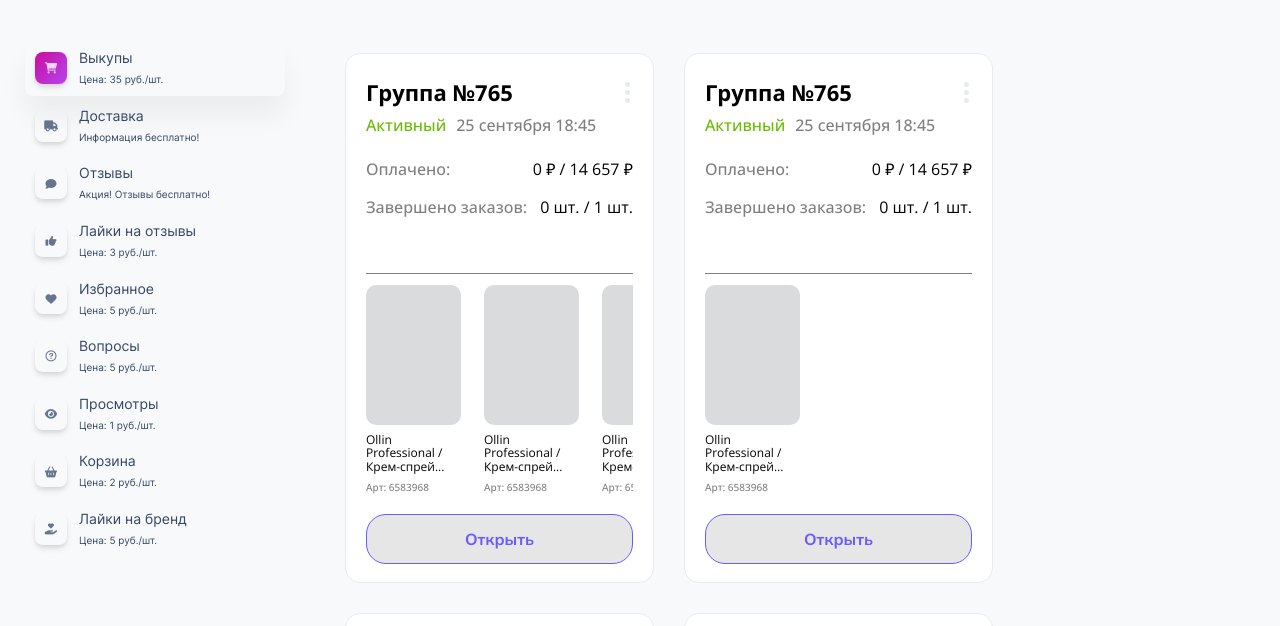
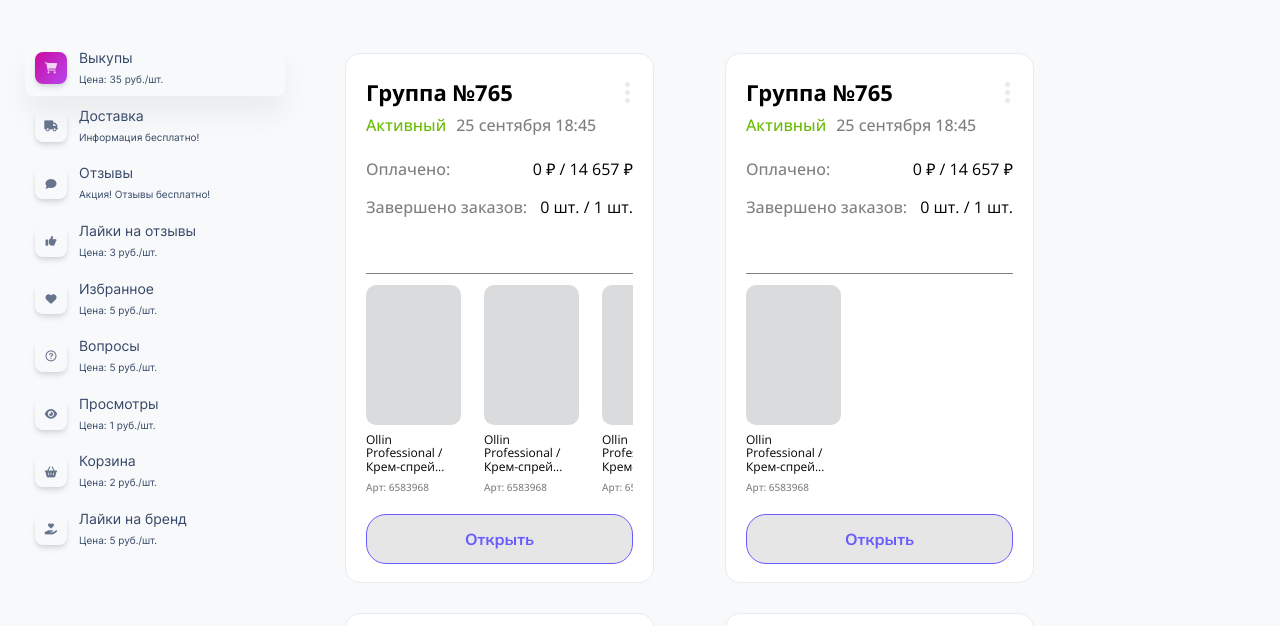
Before and after one commit to Unleashed97/wb, a website: page src/index.html in a window 1280 px wide. Shown: the part 99-725 px from the top of the page. Drawn offline with nearby package versions, Linux system fonts and the light colour scheme; files that its build step writes are made by us from their sources; files whose address does not match are found by name.

Commit message:
fix: fix

```diff
--- a/src/scss/components/main.scss
+++ b/src/scss/components/main.scss
@@ -31,21 +31,21 @@
 
     &__cards-list {
         display: grid;
-        grid-template-columns: repeat(4, 309px);
+        grid-template-columns: repeat(4, 350px);
         grid-auto-rows: auto;
         gap: 30px;
 
         padding: 0 30px;
 
         @media (max-width: 1919px) {
-            grid-template-columns: repeat(3, 309px);
+            grid-template-columns: repeat(3, 350px);
         }
 
         @media (max-width: 1500px) {
-            grid-template-columns: repeat(2, 309px);
+            grid-template-columns: repeat(2, 350px);
         }
         @media (max-width: 1100px) {
-            grid-template-columns: repeat(1, 309px);
+            grid-template-columns: repeat(1, 350px);
         }
 
         @media (max-width: $sm) {
```
Also changed, not shown: dist/css/style.min.css.
